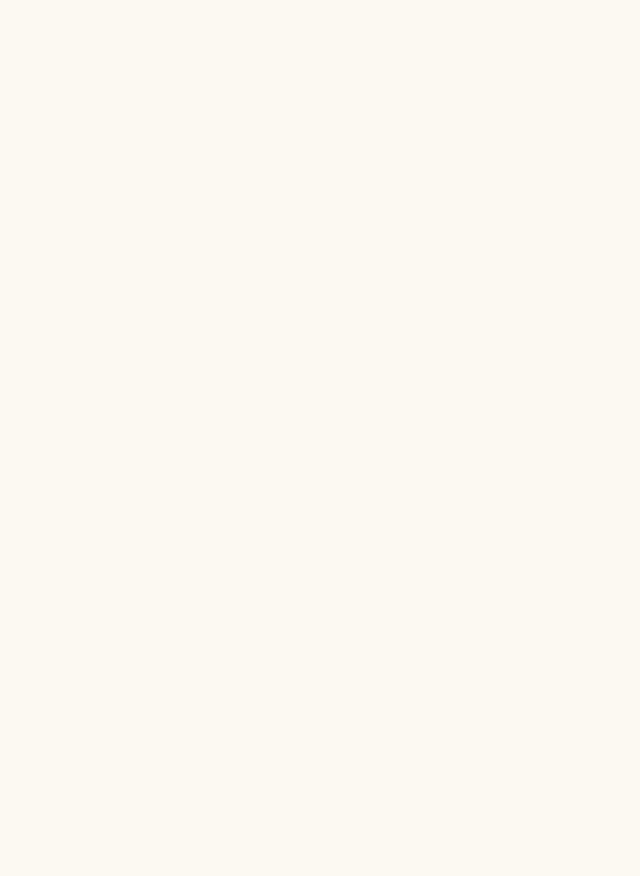
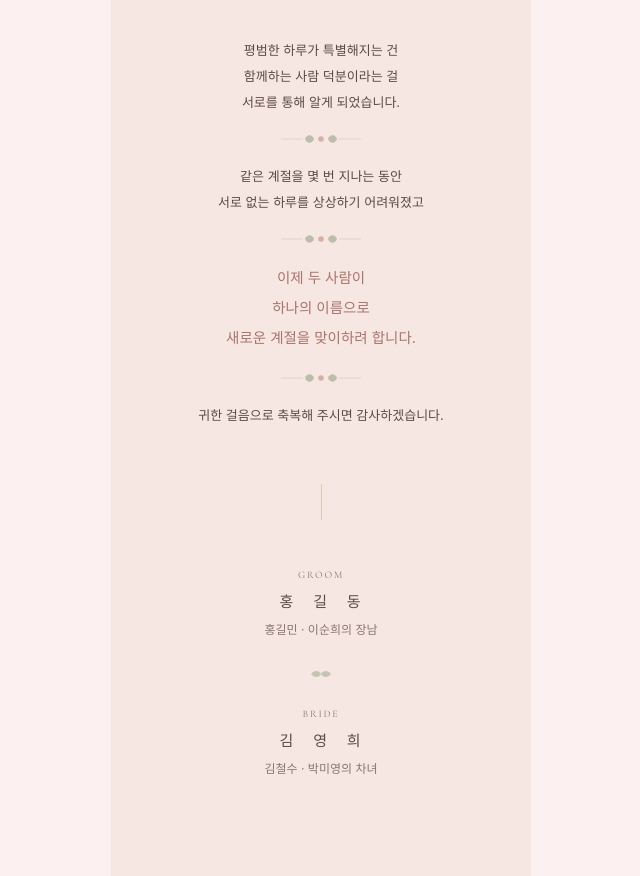
Before and after one commit to rladbwjd0817/wedding-invitation, a Next.js app: page /floral in a window 1280 px wide. Shown: the part 940-1816 px from the top of the page, without its empty margins (319-959 px from the left). Before the commit the page ends 800 px from the top, so only its background shows below. Built offline with nearby package versions, Linux system fonts and the light colour scheme; a web font is replaced by a local one.

Commit message:
feat: floral GreetingSection 인사말 섹션 추가 (더스티 로즈 팔레트)

```diff
--- a/app/floral/page.tsx
+++ b/app/floral/page.tsx
@@ -1,4 +1,5 @@
-import FloralIntroSection from '@/components/floral/IntroSection'
+import FloralIntroSection   from '@/components/floral/IntroSection'
+import FloralGreetingSection from '@/components/floral/GreetingSection'
 
 // 플로럴 컨셉 청첩장 페이지
 // 섹션은 순서대로 추가 예정: Intro → Greeting → Gallery → Calendar → Location → Money → Message → Info → Share
@@ -7,6 +8,7 @@ export default function FloralPage() {
     <div className="min-h-screen" style={{ backgroundColor: '#FDF0F0' }}>
       <div className="mx-auto w-full max-w-[420px]" style={{ backgroundColor: '#FDF0F0' }}>
         <FloralIntroSection />
+        <FloralGreetingSection />
         {/* 추후 섹션 추가 예정 */}
       </div>
     </div>
--- /dev/null
+++ b/components/floral/GreetingSection.tsx
@@ -0,0 +1,126 @@
+// 플로럴 컨셉 인사말 섹션 — 더스티 로즈 팔레트
+
+// ─── 잎 + 꽃봉오리 구분자 SVG ─────────────────────────────────────────────────
+function LeafDivider() {
+  return (
+    <svg
+      width="80" height="16" viewBox="0 0 80 16"
+      className="mx-auto my-4"
+      aria-hidden="true"
+    >
+      <line x1="0"  y1="8" x2="22" y2="8" stroke="#B8956A" strokeWidth="0.6" opacity="0.45" />
+      <path d="M24 8 C26 3, 31 3, 33 8 C31 13, 26 13, 24 8Z" fill="#9DA88C" opacity="0.65" />
+      <circle cx="40" cy="8" r="2.8" fill="#C0938C" opacity="0.65" />
+      <path d="M47 8 C49 3, 54 3, 56 8 C54 13, 49 13, 47 8Z" fill="#9DA88C" opacity="0.65" />
+      <line x1="58" y1="8" x2="80" y2="8" stroke="#B8956A" strokeWidth="0.6" opacity="0.45" />
+    </svg>
+  )
+}
+
+// ─── 컴포넌트 ─────────────────────────────────────────────────────────────────
+export default function FloralGreetingSection() {
+  return (
+    <section
+      className="py-24 px-8 text-center"
+      style={{ backgroundColor: '#F6E7E2' }}
+    >
+      {/* 영문 소제목 */}
+      <p
+        className="font-serif tracking-[0.22em] mb-3"
+        style={{ color: '#B8956A', fontSize: 13 }}
+      >
+        Invitation
+      </p>
+
+      {/* 골드 가로 라인 */}
+      <div
+        className="mx-auto mb-12"
+        style={{ width: 36, height: 1, backgroundColor: '#B8956A', opacity: 0.5 }}
+      />
+
+      {/* 인사말 본문 */}
+      <div
+        className="font-sans max-w-[300px] mx-auto text-center"
+        style={{ color: '#5C4A45', fontSize: 13, lineHeight: 2.0 }}
+      >
+        <p>
+          평범한 하루가 특별해지는 건<br />
+          함께하는 사람 덕분이라는 걸<br />
+          서로를 통해 알게 되었습니다.
+        </p>
+
+        <LeafDivider />
+
+        <p>
+          같은 계절을 몇 번 지나는 동안<br />
+          서로 없는 하루를 상상하기 어려워졌고
+        </p>
+
+        <LeafDivider />
+
+        {/* 핵심 문단 — 블러쉬 강조 */}
+        <p style={{ color: '#A8746C', fontSize: 14.5, lineHeight: 2.1 }}>
+          이제 두 사람이<br />
+          하나의 이름으로<br />
+          새로운 계절을 맞이하려 합니다.
+        </p>
+
+        <LeafDivider />
+
+        <p>
+          귀한 걸음으로 축복해 주시면 감사하겠습니다.
+        </p>
+      </div>
+
+      {/* 골드 구분선 */}
+      <div
+        className="mx-auto mt-14 mb-12"
+        style={{ width: 1, height: 36, backgroundColor: '#B8956A', opacity: 0.35 }}
+      />
+
+      {/* 신랑·신부 및 양가 부모 */}
+      <div
+        className="font-sans max-w-[280px] mx-auto space-y-7"
+        style={{ color: '#5C4A45', fontSize: 12 }}
+      >
+        {/* 신랑측 */}
+        <div>
+          <p
+            className="font-serif tracking-[0.18em] mb-2"
+            style={{ color: '#8A766E', fontSize: 10 }}
+          >
+            GROOM
+          </p>
+          <p style={{ letterSpacing: '0.12em', fontSize: 15, color: '#5C4A45' }}>
+            홍 &nbsp; 길 &nbsp; 동
+          </p>
+          <p className="mt-1.5" style={{ color: '#8A766E', lineHeight: 1.8 }}>
+            홍길민 · 이순희의 장남
+          </p>
+        </div>
+
+        {/* 잎 미니 장식 */}
+        <svg width="24" height="10" viewBox="0 0 24 10" className="mx-auto" aria-hidden="true">
+          <path d="M2 5 C5 1, 10 1, 12 5 C10 9, 5 9, 2 5Z"  fill="#9DA88C" opacity="0.55" />
+          <path d="M12 5 C14 1, 19 1, 22 5 C19 9, 14 9, 12 5Z" fill="#9DA88C" opacity="0.55" />
+        </svg>
+
+        {/* 신부측 */}
+        <div>
+          <p
+            className="font-serif tracking-[0.18em] mb-2"
+            style={{ color: '#8A766E', fontSize: 10 }}
+          >
+            BRIDE
+          </p>
+          <p style={{ letterSpacing: '0.12em', fontSize: 15, color: '#5C4A45' }}>
+            김 &nbsp; 영 &nbsp; 희
+          </p>
+          <p className="mt-1.5" style={{ color: '#8A766E', lineHeight: 1.8 }}>
+            김철수 · 박미영의 차녀
+          </p>
+        </div>
+      </div>
+    </section>
+  )
+}
```
